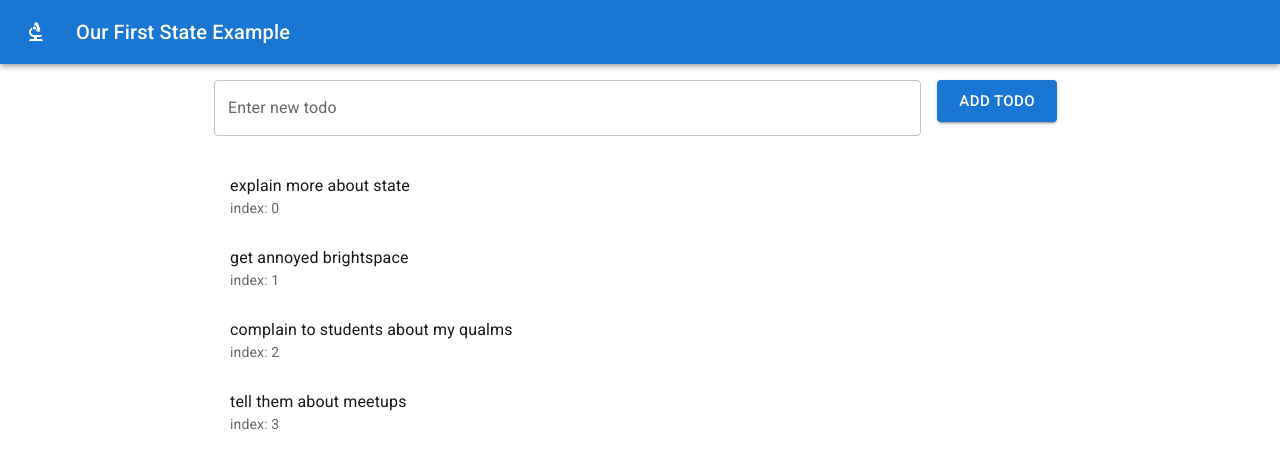
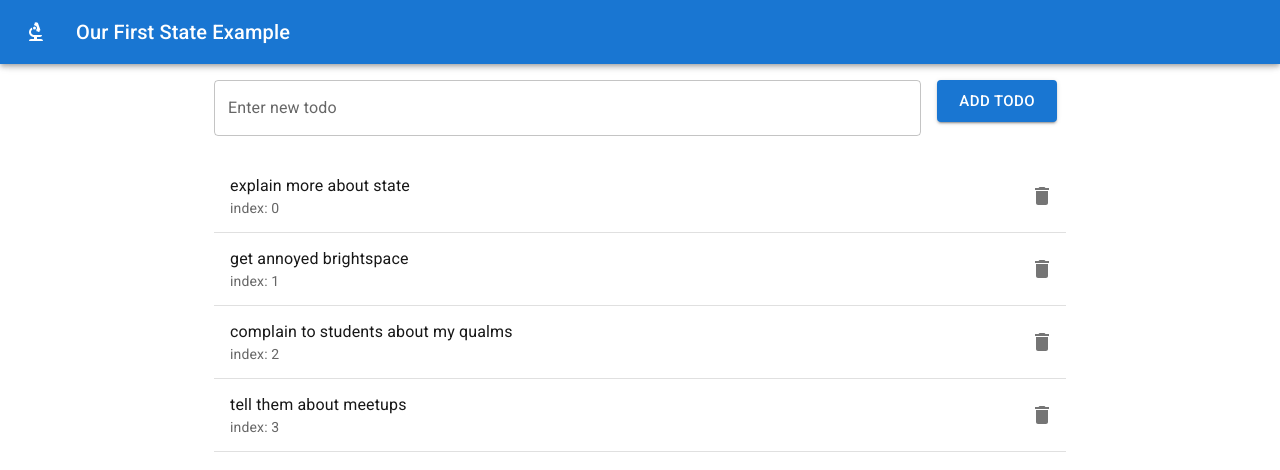
Before and after one commit to dmit-2008/dmit2008-OE01-Winter-2025, a Next.js app in the folder 08-09-nextjs-event-state-fundamentals/state-events-fundamental-example/: page / in a window 1280 px wide. Shown: the top 470 px of the page. Built offline with nearby package versions, Linux system fonts and the light colour scheme.

Commit message:
class progress pushed

```diff
--- a/08-09-nextjs-event-state-fundamentals/state-events-fundamental-example/pages/index.js
+++ b/08-09-nextjs-event-state-fundamentals/state-events-fundamental-example/pages/index.js
@@ -1,9 +1,14 @@
 // to use state in react I need to import it first
-import {useState} from "react"
+import {useState, Fragment} from "react"
 
 import Button from '@mui/material/Button';
 import Container from '@mui/material/Container';
+// divide items in the list
+import Divider from '@mui/material/Divider';
+
 import Grid from '@mui/material/Grid2';
+//
+import IconButton from '@mui/material/IconButton';
 // all of the list imports we'll need for the list.
 import List from '@mui/material/List';
 import ListItem from '@mui/material/ListItem';
@@ -11,6 +16,10 @@ import ListItemText from '@mui/material/ListItemText';
 import TextField from '@mui/material/TextField';
 
 import Navbar from "@/components/Navbar";
+
+import DeleteIcon from '@mui/icons-material/Delete';
+import { Icon } from "@mui/material";
+
 
 // make a form
 // that use a text field
@@ -130,14 +139,24 @@ export default function Home() {
                   // let's create a delete button.
                   // go take at mui see if you can
                   // create this button.
-                  return <ListItem key={index}
-
+                  return <Fragment key={index}>
+                    {/* a fragment is like a "ghost" jsx node
+                    it's there so that you don't have to render a div
+                      */}
+                    <ListItem
+                      secondaryAction={
+                        <IconButton edge="end">
+                          <DeleteIcon />
+                        </IconButton>
+                      }
                     >
                       <ListItemText
                         primary={todo}
                         secondary={`index: ${index}`}
                       />
                     </ListItem>
+                    <Divider />
+                  </Fragment>
                 })}
               </List>
             </Grid>
```
Lines whose indentation alone changed are shown as unchanged.
